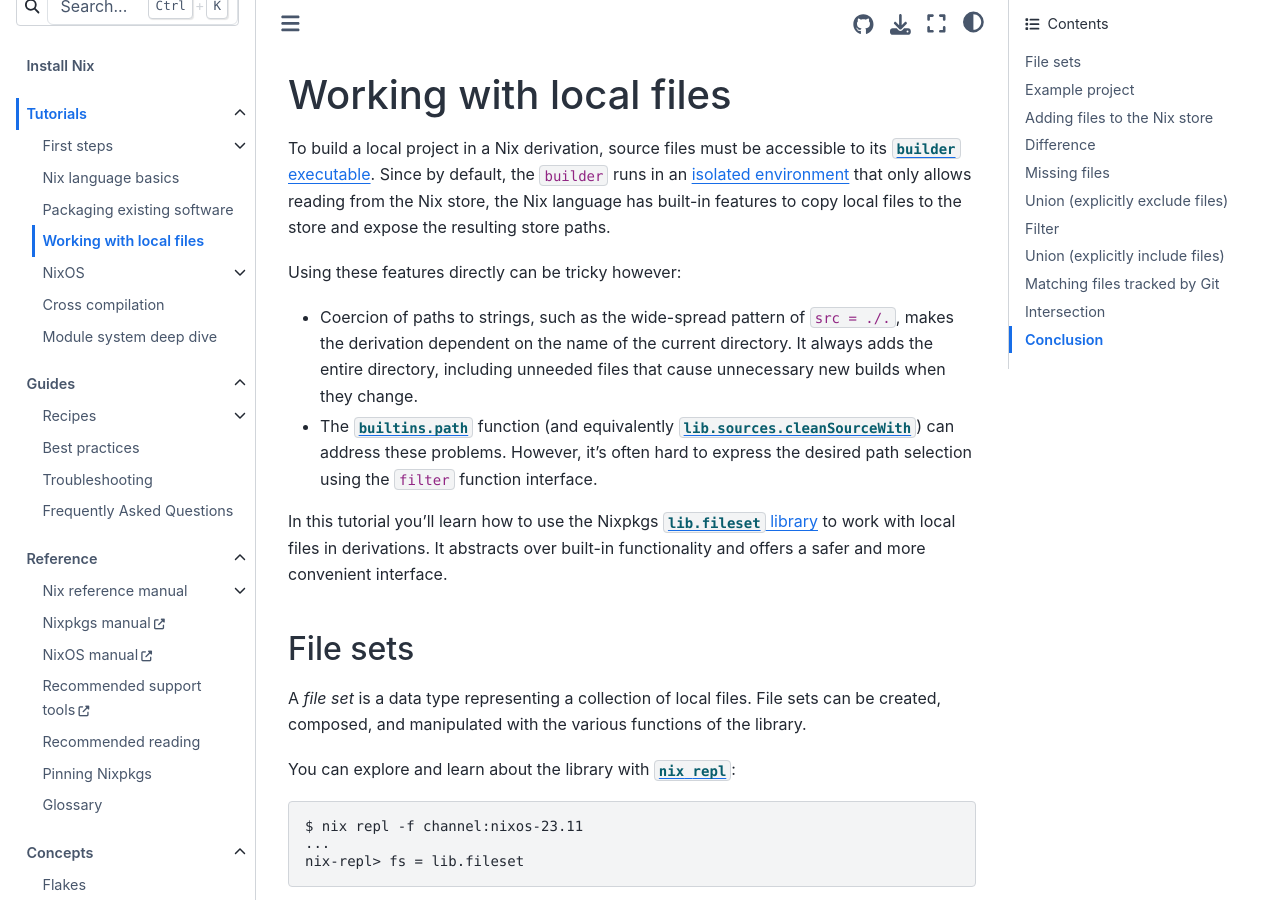
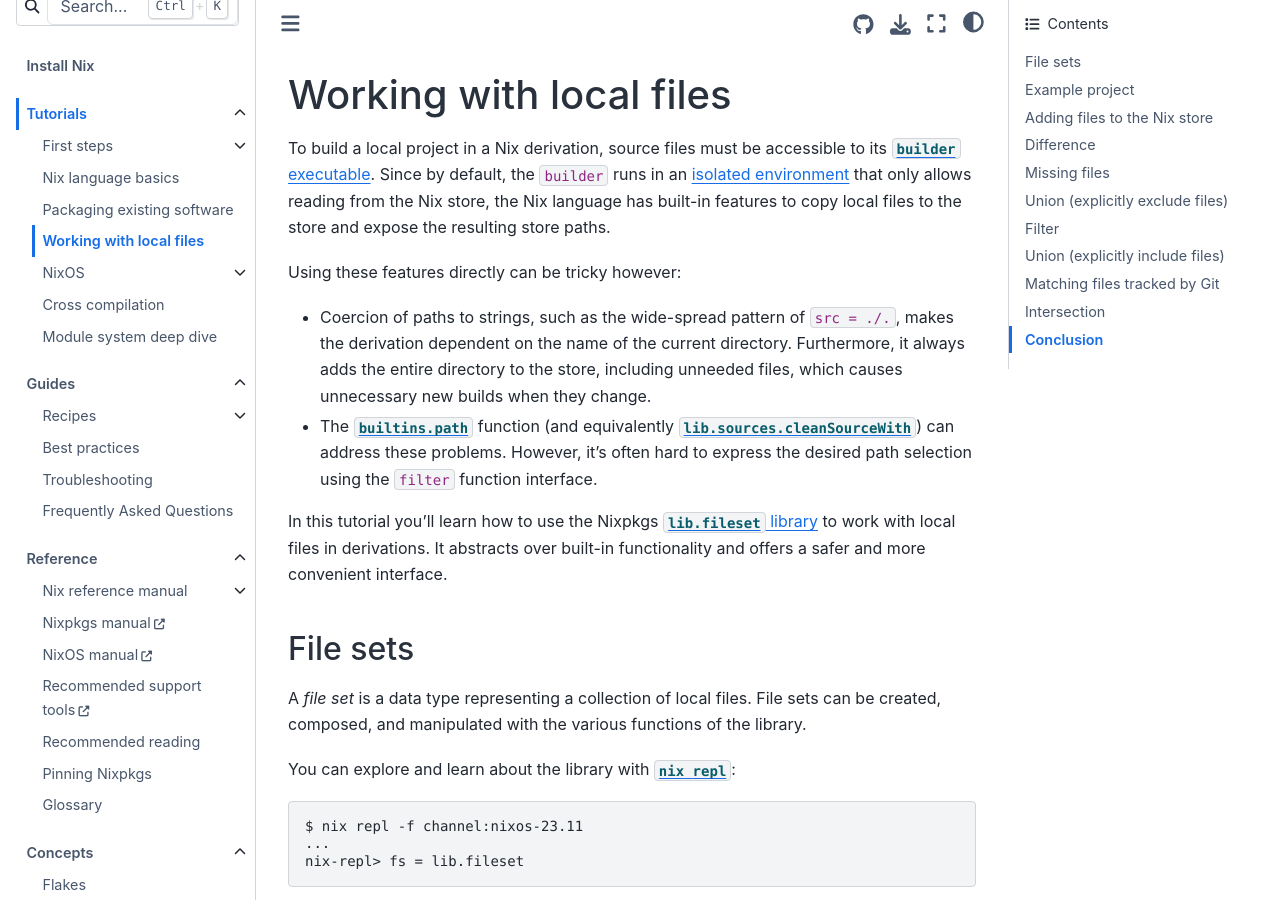
Before and after one commit to NixOS/nix.dev, a Sphinx documentation site: the page built from source/tutorials/file-sets.md, in a window 1280 px wide and 900 px high. Built offline with Sphinx 7.4.7 and the Sphinx Book theme 1.1.4, drawn with Linux system fonts in a browser that asks for light colours.

Commit message:
File sets: Improve a sentence
It was confusing before

```diff
--- a/source/tutorials/file-sets.md
+++ b/source/tutorials/file-sets.md
@@ -8,7 +8,8 @@
 
 - Coercion of paths to strings, such as the wide-spread pattern of `src = ./.`,
   makes the derivation dependent on the name of the current directory.
-  It always adds the entire directory, including unneeded files that cause unnecessary new builds when they change.
+  Furthermore, it always adds the entire directory to the store, including unneeded files,
+  which causes unnecessary new builds when they change.
 
 - The [`builtins.path`](https://nixos.org/manual/nix/stable/language/builtins.html#builtins-path) function
   (and equivalently [`lib.sources.cleanSourceWith`](https://nixos.org/manual/nixpkgs/stable/#function-library-lib.sources.cleanSourceWith))
```
